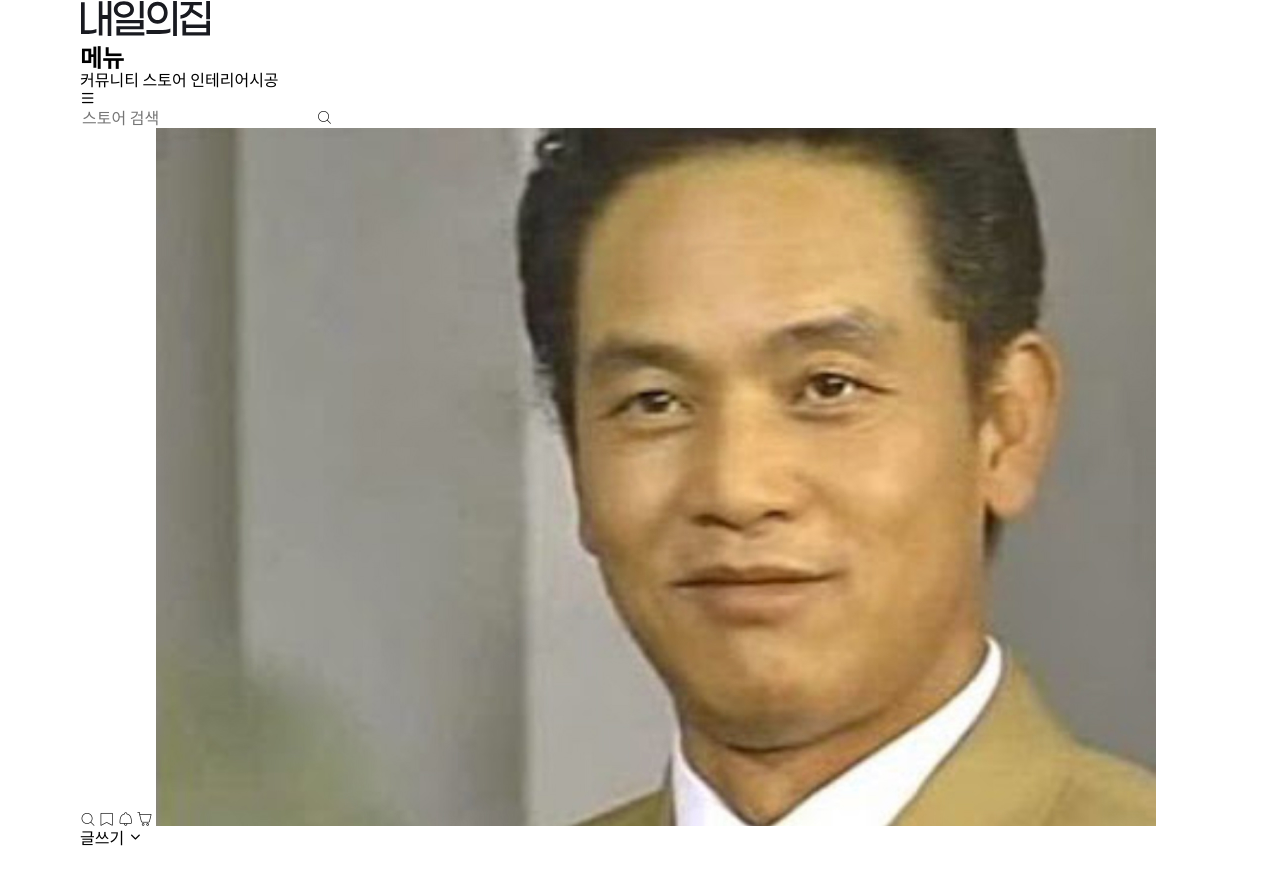
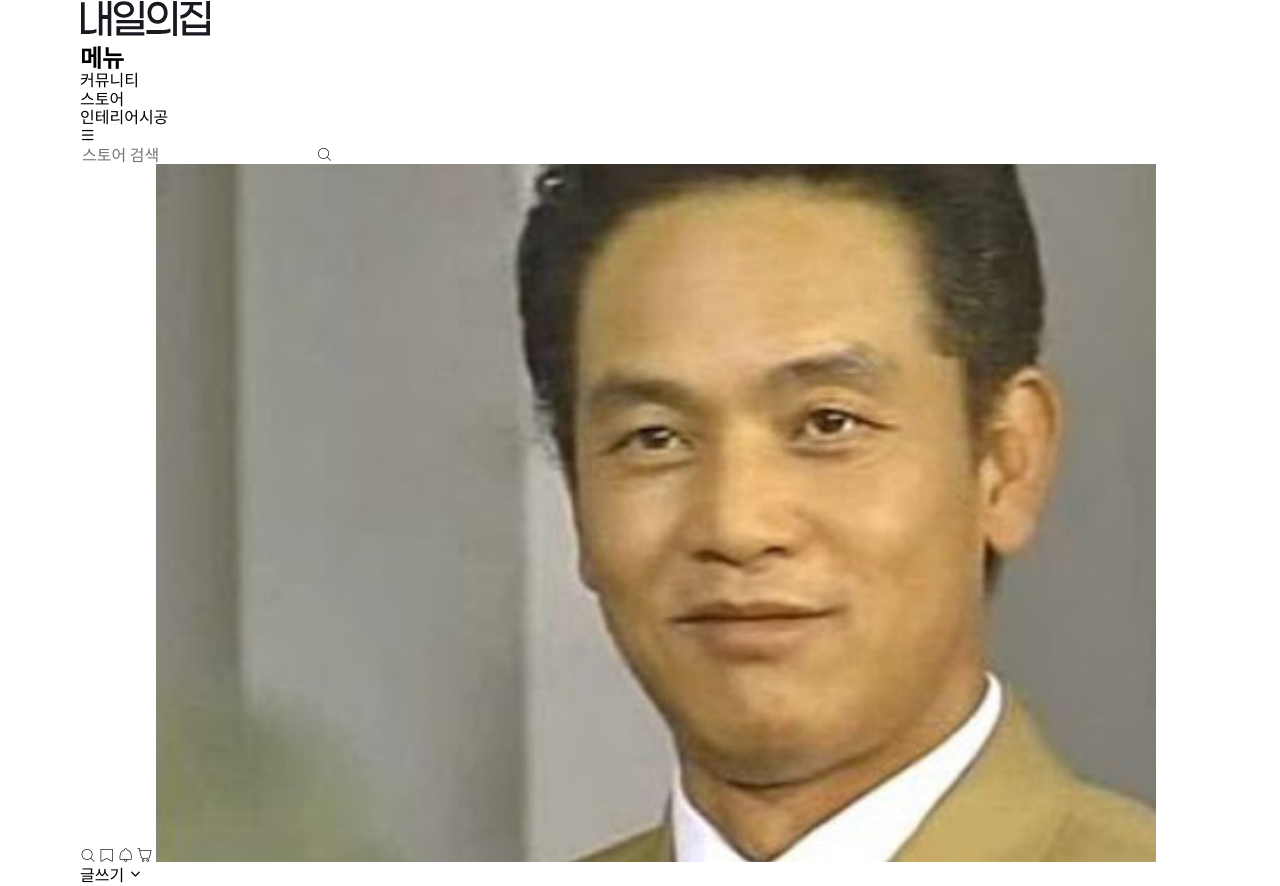
Before and after one commit to ohrenejs/tomorrow-house, a website: page index.html in a window 1280 px wide. Before the commit the page ends 849 px from the top, so only its background shows below. Drawn offline with Linux system fonts and the light colour scheme; files whose address does not match are found by name.

Commit message:
gnb list 추가

```diff
--- a/index.html
+++ b/index.html
@@ -38,9 +38,17 @@
 
                 <nav class="sm-hidden gnb-nav">
                   <h2 class="visually-hidden">메뉴</h2>
-                  <a href="./" class="gnb-nav-item">커뮤니티</a>
-                  <a href="./" class="gnb-nav-item">스토어</a>
-                  <a href="./" class="gnb-nav-item">인테리어시공</a>
+                  <ul class="gnb-nav-list">
+                    <li class="gnb-nav-item">
+                      <a href="./">커뮤니티</a>
+                    </li>
+                    <li class="gnb-nav-item">
+                      <a href="./">스토어</a>
+                    </li>
+                    <li class="gnb-nav-item">
+                      <a href="./">인테리어시공</a>
+                    </li>
+                  </ul>
                 </nav>
 
                 <button
```
